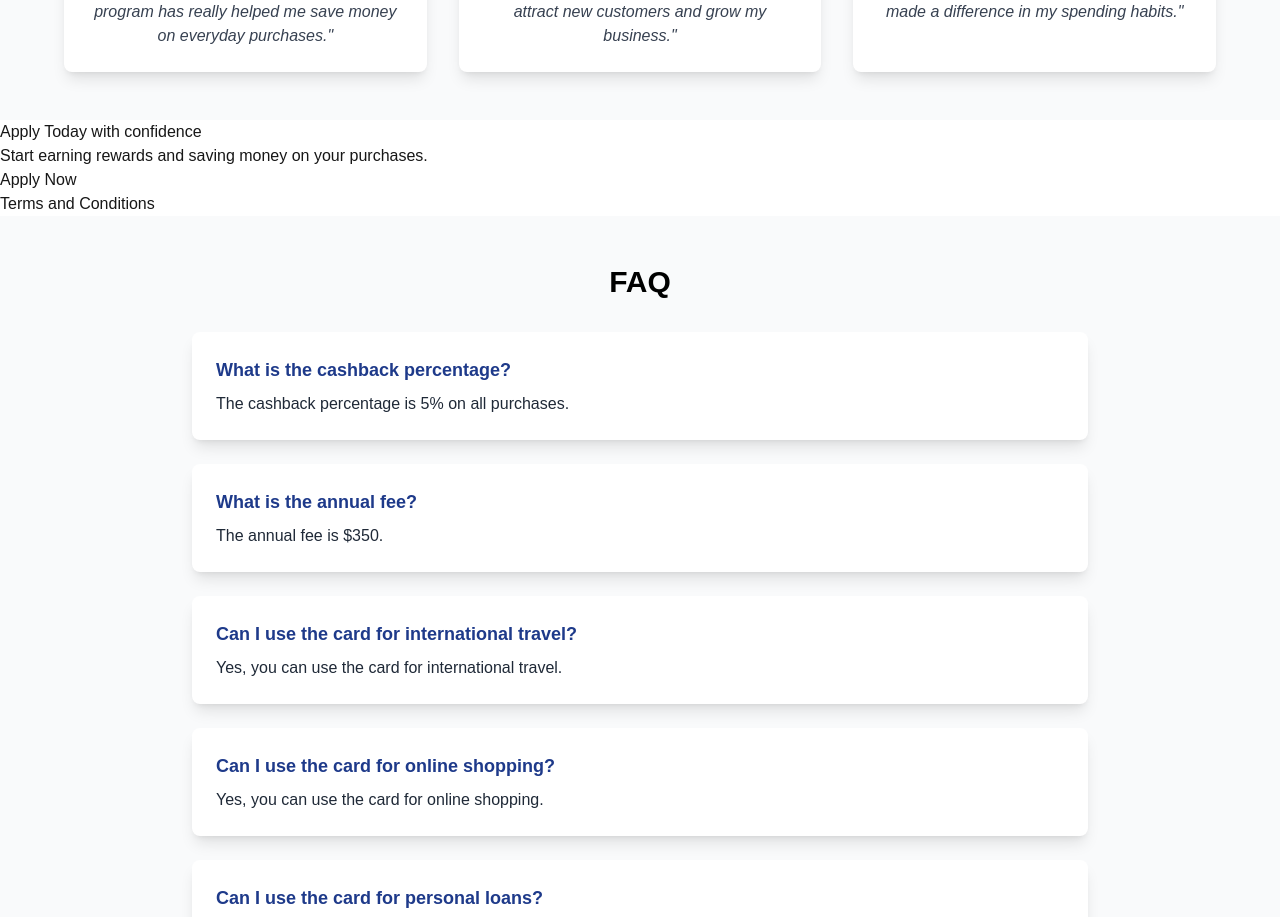
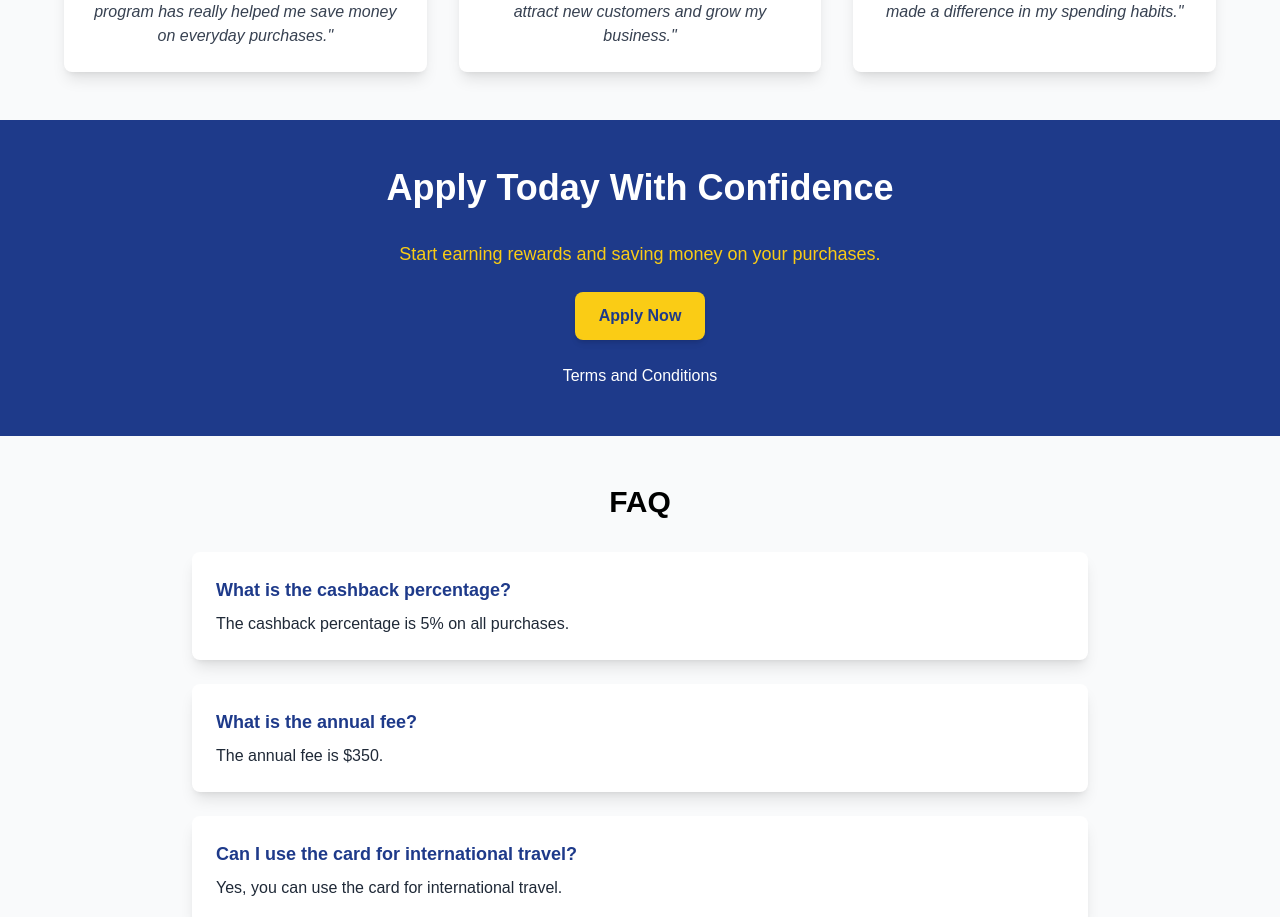
Before and after one commit to RoryDowse/financial-landing-page, a Next.js app: page / in a window 1280 px wide. Shown: the part 3920-4837 px from the top of the page. Built offline with nearby package versions, Linux system fonts and the light colour scheme.

Commit message:
add CallToAction styling

```diff
--- a/src/app/components/CallToAction.tsx
+++ b/src/app/components/CallToAction.tsx
@@ -1,25 +1,29 @@
 import { InfinityRewardsCard } from "@/app/models/CreditCard";
 
 export default function CallToAction() {
+    const callToAction = InfinityRewardsCard.callToAction?.[0];
+
     return (
-        <section>
-            <h3>{InfinityRewardsCard.callToAction?.[0].name}</h3>
-            <p>{InfinityRewardsCard.callToAction?.[0].description}</p>
-            <button>
+        <section className="bg-blue-900 text-white py-12 px-6 text-center">
+            <h3 className="text-4xl font-bold mb-8">{callToAction?.name}</h3>
+            <p className="text-lg text-yellow-400 mb-6">{callToAction?.description}</p>
+            <button className="bg-yellow-400 text-blue-900 font-semibold py-3 px-6 rounded-lg shadow-md hover:bg-yellow-300 transition-colors duration-300">
                 <a
-                    href={InfinityRewardsCard.callToAction?.[0].applyNowLink}
+                    href={callToAction?.applyNowLink}
                     aria-label={`Apply Now for the ${InfinityRewardsCard.name} Credit Card`}
+                    className="no-underline"
                 >
                     Apply Now
                 </a>
             </button>
             <br />
             <a
-                href={InfinityRewardsCard.callToAction?.[0].termsLink}
+                href={callToAction?.termsLink}
                 aria-label={`${InfinityRewardsCard.name} Terms and Conditions`}
+                className="text-white mt-6 inline-block hover:underline"
             >
                 Terms and Conditions
             </a>
         </section>
-    )
+    );
 }
--- a/src/app/models/CreditCard.ts
+++ b/src/app/models/CreditCard.ts
@@ -199,7 +199,7 @@ InfinityRewardsCard.testimonials = [
 
 InfinityRewardsCard.callToAction = [
     {
-        name: "Apply Today with confidence",
+        name: "Apply Today With Confidence",
         description: "Start earning rewards and saving money on your purchases.",
         applyNowLink: InfinityRewardsCard.applyLink,
         termsLink: InfinityRewardsCard.termsLink,
```
Lines whose indentation alone changed are shown as unchanged.
